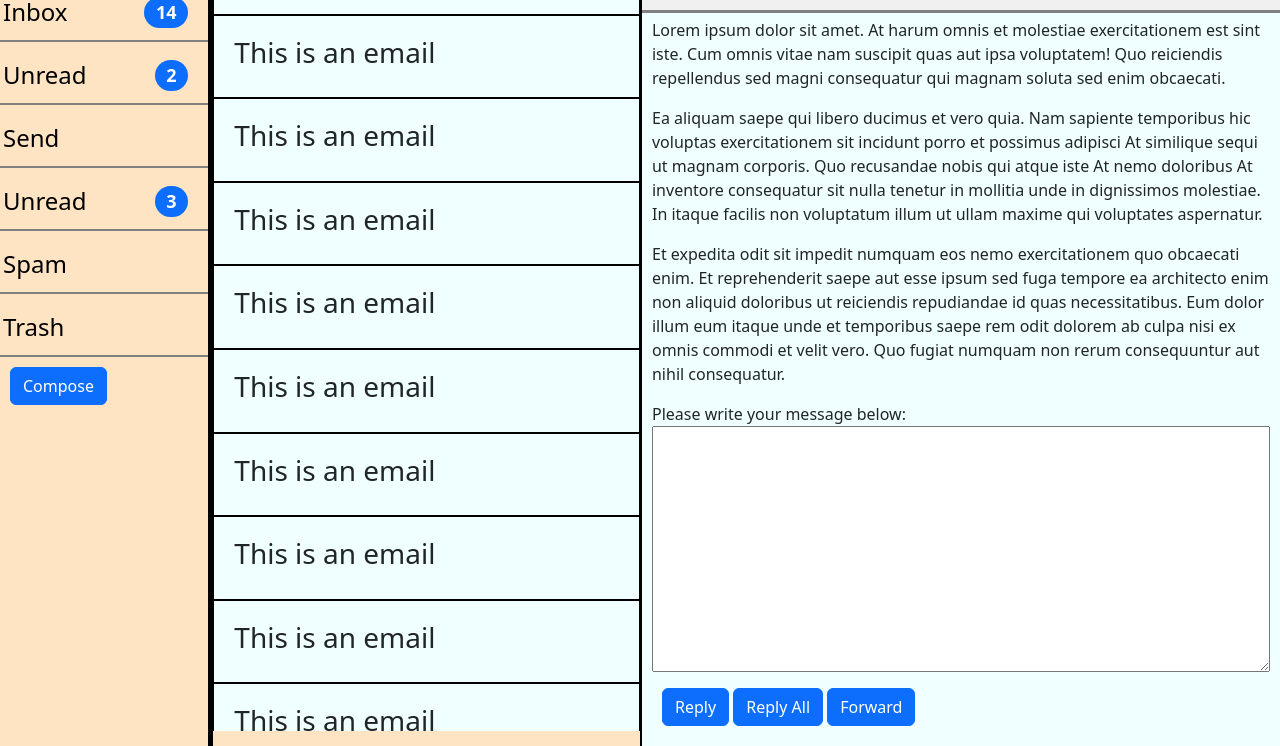
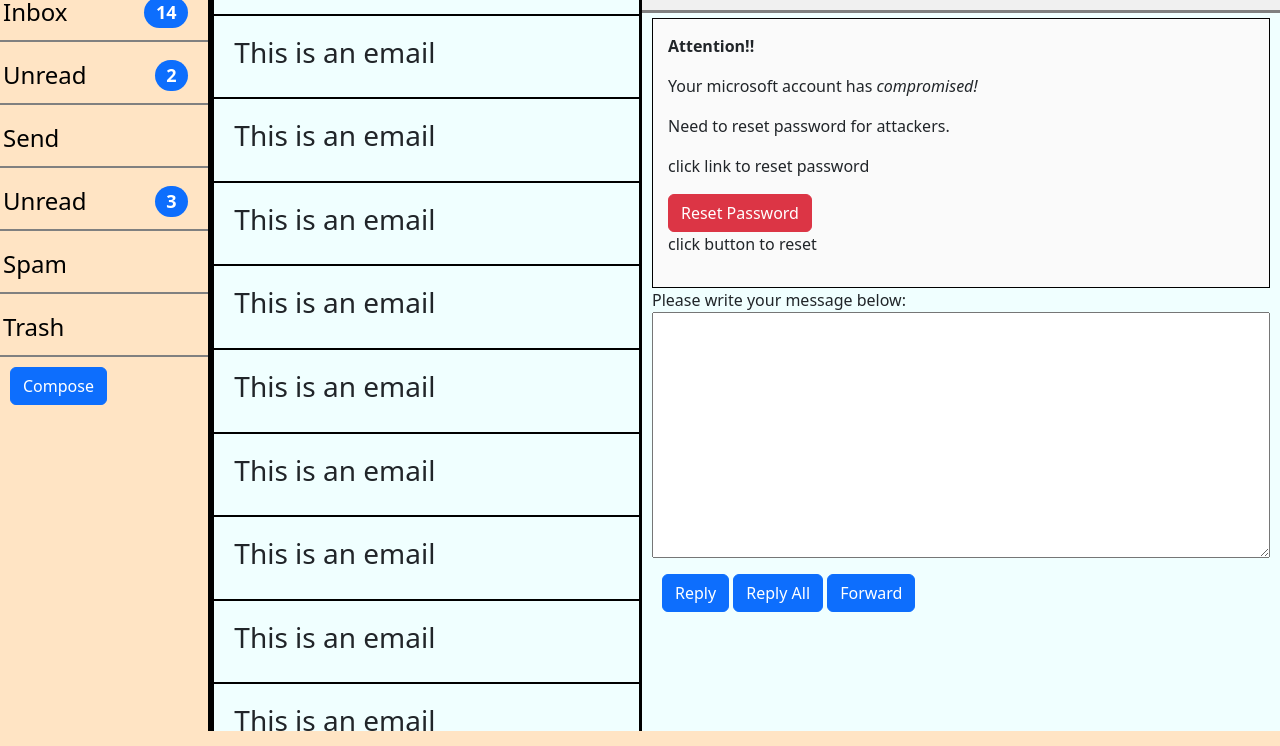
Before and after one commit to ericandradestrohm/bootstrap-email-andrade-strohm, a plain HTML site: page bootstrap-email-index.html in a window 1280 px wide. Shown: the part 134-880 px from the top of the page. Drawn offline with nearby package versions, Linux system fonts and the light colour scheme.

Commit message:
Updated comments and added back search bar. Added better messsage preview as well

```diff
--- a/bootstrap-email-index.html
+++ b/bootstrap-email-index.html
@@ -16,7 +16,7 @@
         <div class="container-fluid">
             <!-- Logo -->
             <a href="#" class="navbar-brand d-none d-md-block">🎆Eric-Mail🎆</a>
-            <!-- Hidden navbar. Not sure how to make original navbar snap to top -->
+            <!-- Hidden offcanvas side navbar. Appears only when small -->
             <nav class="navbar navbar-expand-md d-md-none folders no-border" id="topbar-folder-navbar">
                 <div class="container-fluid">
                     <button class="navbar-toggler" type="button" data-bs-toggle="offcanvas"
@@ -30,6 +30,7 @@
                             <button type="button" class="btn-close text-reset" data-bs-dismiss="offcanvas"
                                 aria-label="Close"></button>
                         </div>
+                        <!-- List of folders for offcanvas -->
                         <div class="offcanvas-body">
                             <ul class="folder-group d-flex flex-column" id="folder-list">
                                 <li class="folder-group-item d-flex justify-content-between align-items-center ">
@@ -54,11 +55,18 @@
                                     <a href="#" class="folder-link">Trash</a>
                                 </li>
                             </ul>
+                            <!-- Search menu -->
+                            <form class="d-flex my-2" role="search">
+                                <input class="form-control me-2" type="search" placeholder="Search">
+                                <button class="btn btn-outline-success" type="submit">Search</button>
+                            </form>
+
                             <!-- Button for compose modal -->
                             <button type="button" class="btn btn-primary" id="compose-button" data-bs-toggle="modal"
                                 data-bs-target="#composeTextMessage">
                                 Compose
                             </button>
+
                         </div>
                     </div>
                 </div>
@@ -193,30 +201,20 @@
                 <div class="email black-border">
                     <h3>This is an email</h3>
                 </div>
-
-
             </div>
             <!-- Message Preview below.-->
-            <div
-                class="d-flex justify-content-center align-items-center flex-column d-none d-xl-block col-xl-6 message-preview ">
+            <div class="d-flex justify-content-center align-items-center flex-column d-none d-xl-block col-xl-6 message-preview ">
                 <div class="message-header">
-                    <h2 id="from-who">From: Microsoft</h2>
+                    <h2 id="from-who">From: microsoft</h2>
                     <h3 id="to-who">To: eric@email.com</h3>
                 </div>
                 <div class="message-content">
-                    <p>Lorem ipsum dolor sit amet. At harum omnis et molestiae exercitationem est sint iste. Cum omnis
-                        vitae nam suscipit quas aut ipsa voluptatem! Quo reiciendis repellendus sed magni consequatur
-                        qui magnam soluta sed enim obcaecati. </p>
-                    <p>Ea aliquam saepe qui libero ducimus et vero quia. Nam sapiente temporibus hic voluptas
-                        exercitationem sit incidunt porro et possimus adipisci At similique sequi ut magnam corporis.
-                        Quo recusandae nobis qui atque iste At nemo doloribus At inventore consequatur sit nulla tenetur
-                        in mollitia unde in dignissimos molestiae. In itaque facilis non voluptatum illum ut ullam
-                        maxime qui voluptates aspernatur. </p>
-                    <p>Et expedita odit sit impedit numquam eos nemo exercitationem quo obcaecati enim. Et reprehenderit
-                        saepe aut esse ipsum sed fuga tempore ea architecto enim non aliquid doloribus ut reiciendis
-                        repudiandae id quas necessitatibus. Eum dolor illum eum itaque unde et temporibus saepe rem odit
-                        dolorem ab culpa nisi ex omnis commodi et velit vero. Quo fugiat numquam non rerum consequuntur
-                        aut nihil consequatur. </p>
+                    <p><strong>Attention!!</strong></p>
+                    <p>Your microsoft account has <em>compromised!</em></p>
+                    <p>Need to reset password for attackers.</p>
+                    <p>click link to reset password</p>
+                    <a href="https://support.microsoft.com/en-us/windows/protect-yourself-from-phishing-0c7ea947-ba98-3bd9-7184-430e1f860a44"class="btn btn-danger">Reset Password</a>
+                    <p>click button to reset</p>
                 </div>
                 <label for="reply-text-box">Please write your message below:</label>
                 <textarea name="reply-text-box" id="reply-text-box" class="w-100" rows="10"></textarea>
--- a/bootstrap-email-styles.css
+++ b/bootstrap-email-styles.css
@@ -97,7 +97,6 @@ a {
     padding: 10px;
 
     min-height: 400px;
-
 }
 .message-header {
     background-color: rgb(240, 240, 240);
@@ -106,6 +105,12 @@ a {
     /* Offset message-preview padding */
     margin: -10px -10px 5px -10px;
     padding: 5px;
+}
+.message-content {
+    padding: 15px;
+    width: 100%;
+    background-color: rgb(250,250,250);
+    border: 1px solid black;
 }
 #from-who {
     font-size: 32px;
```
